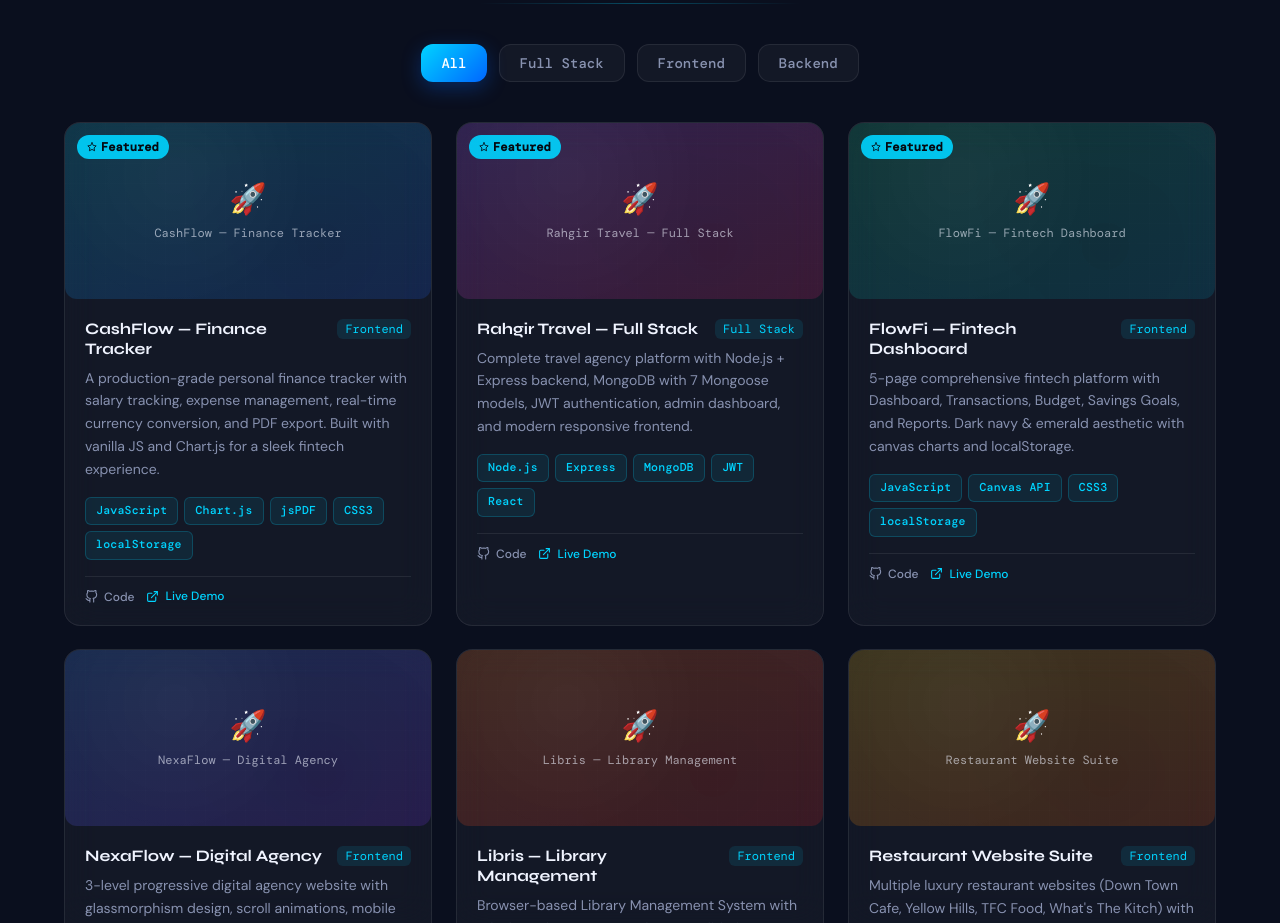
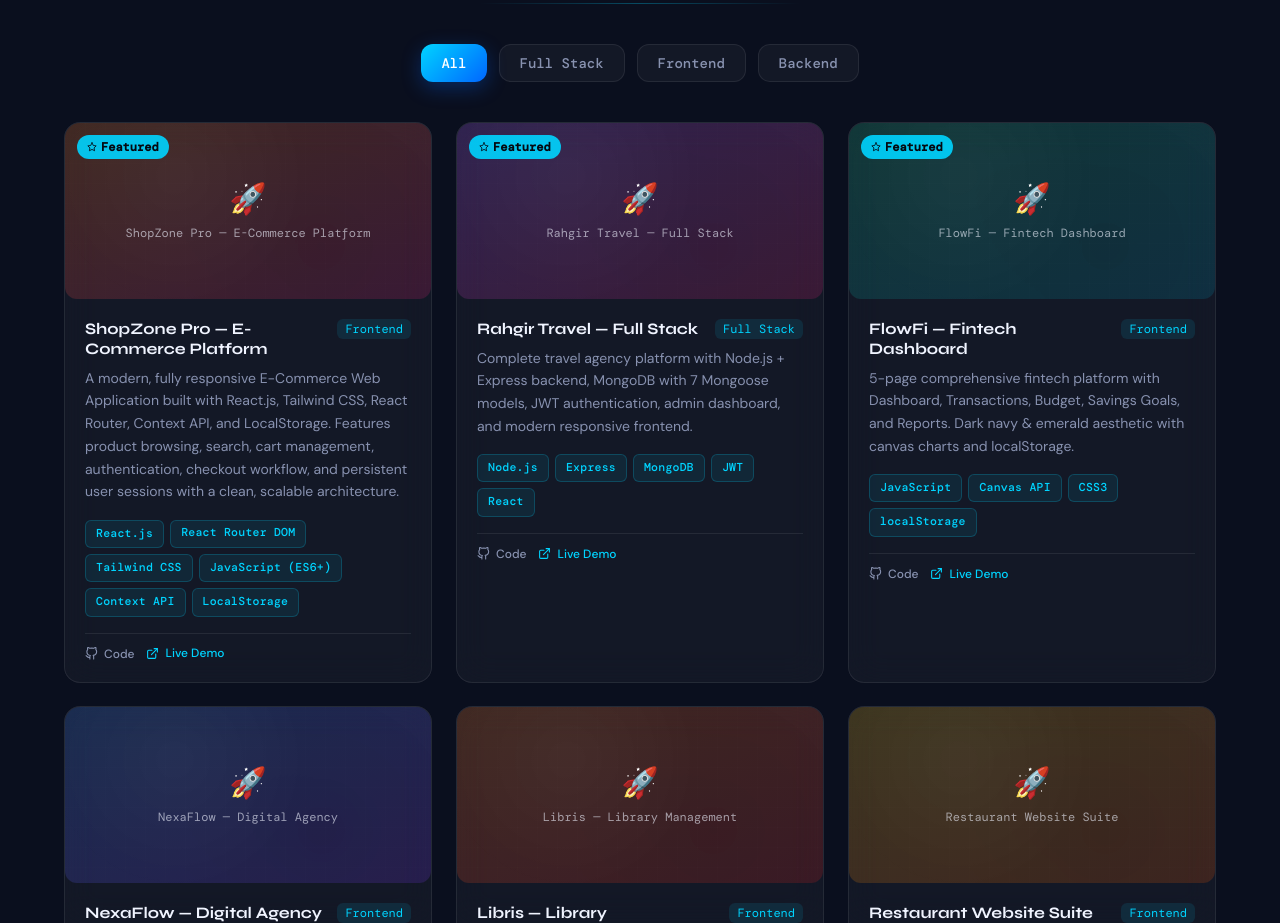
Before and after one commit to wsmkhan2580/waseem-portfolio, a React (Vite) app: page / in a window 1280 px wide. Shown: the part 3460-4383 px from the top of the page. Built offline with nearby package versions, Linux system fonts and the light colour scheme; a web font is replaced by a local one.

Commit message:
Update portfolioData.js

```diff
--- a/src/data/portfolioData.js
+++ b/src/data/portfolioData.js
@@ -53,16 +53,23 @@ export const skills = {
 // ─── Projects: Replace with your real projects ───
 export const projects = [
   {
-    id: 1,
-    title: "CashFlow — Finance Tracker",
-    description: "A production-grade personal finance tracker with salary tracking, expense management, real-time currency conversion, and PDF export. Built with vanilla JS and Chart.js for a sleek fintech experience.",
-    category: "Frontend",
-    image: null,
-    gradient: "from-cyan-500/20 to-blue-600/20",
-    tech: ["JavaScript", "Chart.js", "jsPDF", "CSS3", "localStorage"],
-    github: "https://github.com/wsmkhan2580/Expense-Tracker.git",
-    live: "https://expense-tracker-eta-wine-70.vercel.app/",
-    featured: true
+id: 1,
+title: "ShopZone Pro — E-Commerce Platform",
+description: "A modern, fully responsive E-Commerce Web Application built with React.js, Tailwind CSS, React Router, Context API, and LocalStorage. Features product browsing, search, cart management, authentication, checkout workflow, and persistent user sessions with a clean, scalable architecture.",
+category: "Frontend",
+image: null,
+gradient: "from-orange-500/20 to-pink-600/20",
+tech: [
+"React.js",
+"React Router DOM",
+"Tailwind CSS",
+"JavaScript (ES6+)",
+"Context API",
+"LocalStorage"
+],
+github: "https://github.com/wsmkhan2580/Shopzone-pro.git",
+live: "https://shopzone-pro-5q7c.vercel.app/",
+featured: true
   },
   {
     id: 2,
```
